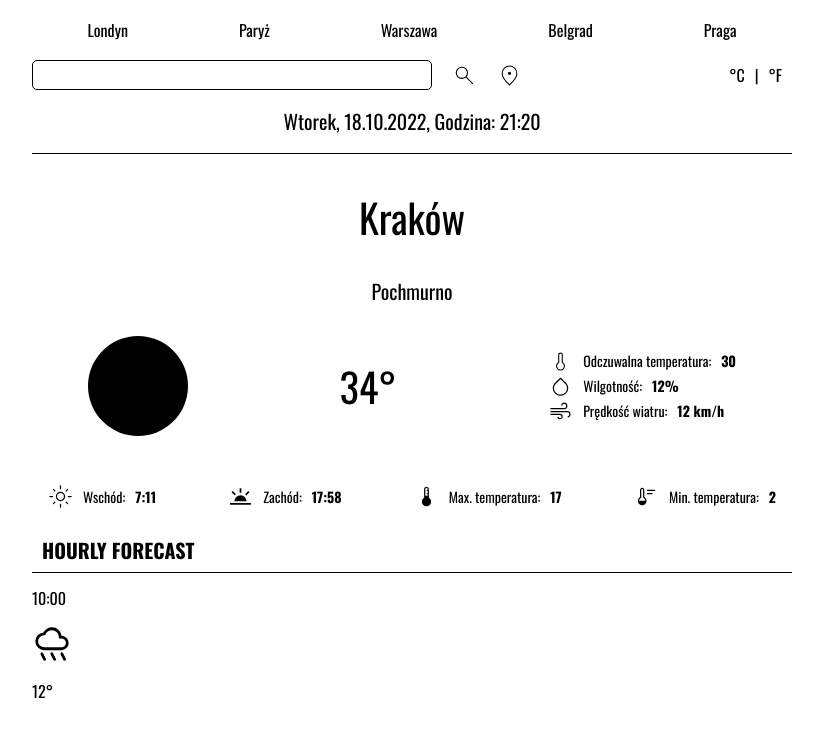
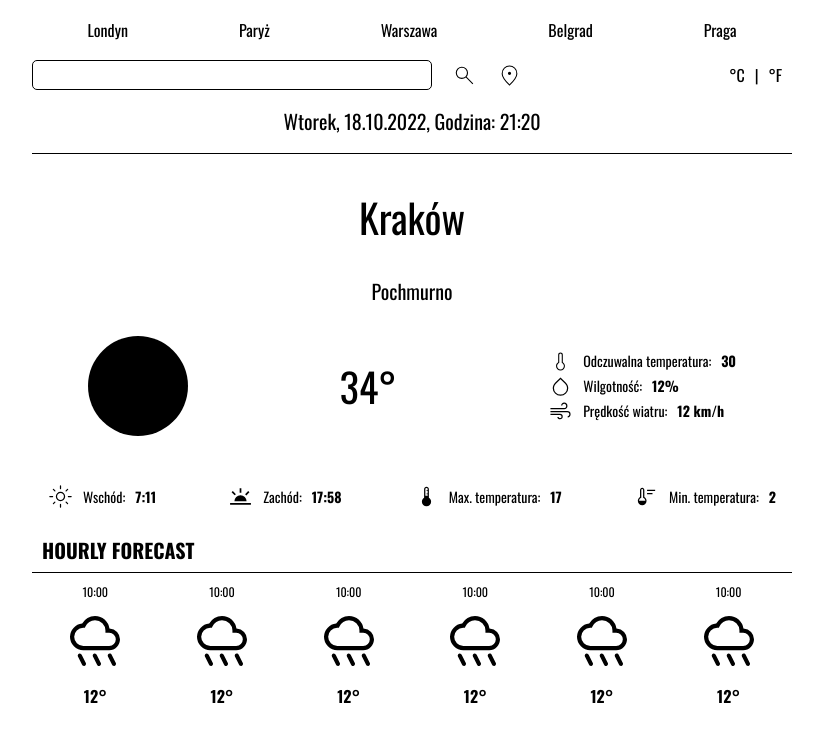
Before and after one commit to carterstorm/react-weather-app, a React (Create React App) app: page / in a window 1280 px wide. Shown: the top 742 px of the page, without its empty margins (228-1051 px from the left). Built offline with nearby package versions, Linux system fonts and the light colour scheme.

Commit message:
styled Forecast elements

```diff
--- a/src/MainWrapper/Forecast/index.js
+++ b/src/MainWrapper/Forecast/index.js
@@ -1,13 +1,45 @@
-import { ForecastItem, Heading, Temperature, Time, WeatherImage, Wrapper } from "./styled";
+import { ForecastContainer, ForecastItem, Heading, Temperature, Time, WeatherImage, Wrapper } from "./styled";
 import rainy from "../../svg/rainy.svg"
 
 export const Forecast = () => (
     <Wrapper>
         <Heading>hourly forecast</Heading>
-        <ForecastItem>
-            <Time>10:00</Time>
-            <WeatherImage src={rainy} />
-            <Temperature>12°</Temperature>
-        </ForecastItem>
+        <ForecastContainer>
+            <ForecastItem>
+                <Time>10:00</Time>
+                <WeatherImage src={rainy} />
+                <Temperature>12°</Temperature>
+            </ForecastItem>
+
+            <ForecastItem>
+                <Time>10:00</Time>
+                <WeatherImage src={rainy} />
+                <Temperature>12°</Temperature>
+            </ForecastItem>
+
+            <ForecastItem>
+                <Time>10:00</Time>
+                <WeatherImage src={rainy} />
+                <Temperature>12°</Temperature>
+            </ForecastItem>
+
+            <ForecastItem>
+                <Time>10:00</Time>
+                <WeatherImage src={rainy} />
+                <Temperature>12°</Temperature>
+            </ForecastItem>
+
+            <ForecastItem>
+                <Time>10:00</Time>
+                <WeatherImage src={rainy} />
+                <Temperature>12°</Temperature>
+            </ForecastItem>
+
+            <ForecastItem>
+                <Time>10:00</Time>
+                <WeatherImage src={rainy} />
+                <Temperature>12°</Temperature>
+            </ForecastItem>
+        </ForecastContainer>
     </Wrapper>
 );
--- a/src/MainWrapper/Forecast/styled.js
+++ b/src/MainWrapper/Forecast/styled.js
@@ -12,14 +12,25 @@ export const Heading = styled.h1`
     border-bottom: 1px solid black;
 `;
 
+export const ForecastContainer = styled.section`
+    display: flex;
+    justify-content: space-around;
+`;
+
 export const ForecastItem = styled.div`
+    display: flex;
+    flex-direction: column;
+    align-items: center;
 `;
 
 export const Time = styled.p`
+    font-size: 12px;
 `;
 
 export const WeatherImage = styled.img`
+    width: 60px;
 `;
 
 export const Temperature = styled.p`
+    font-weight: 700;
 `;
```
